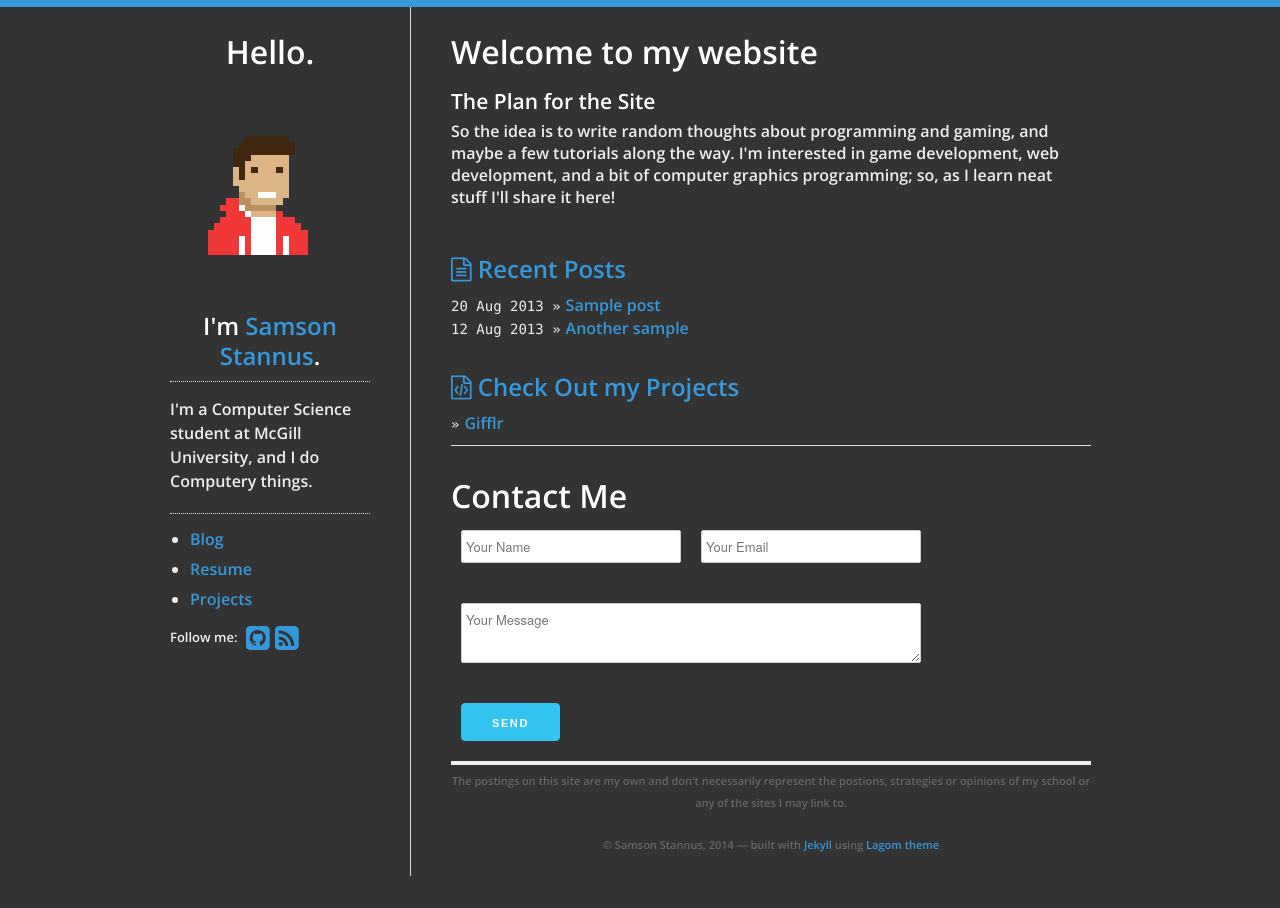
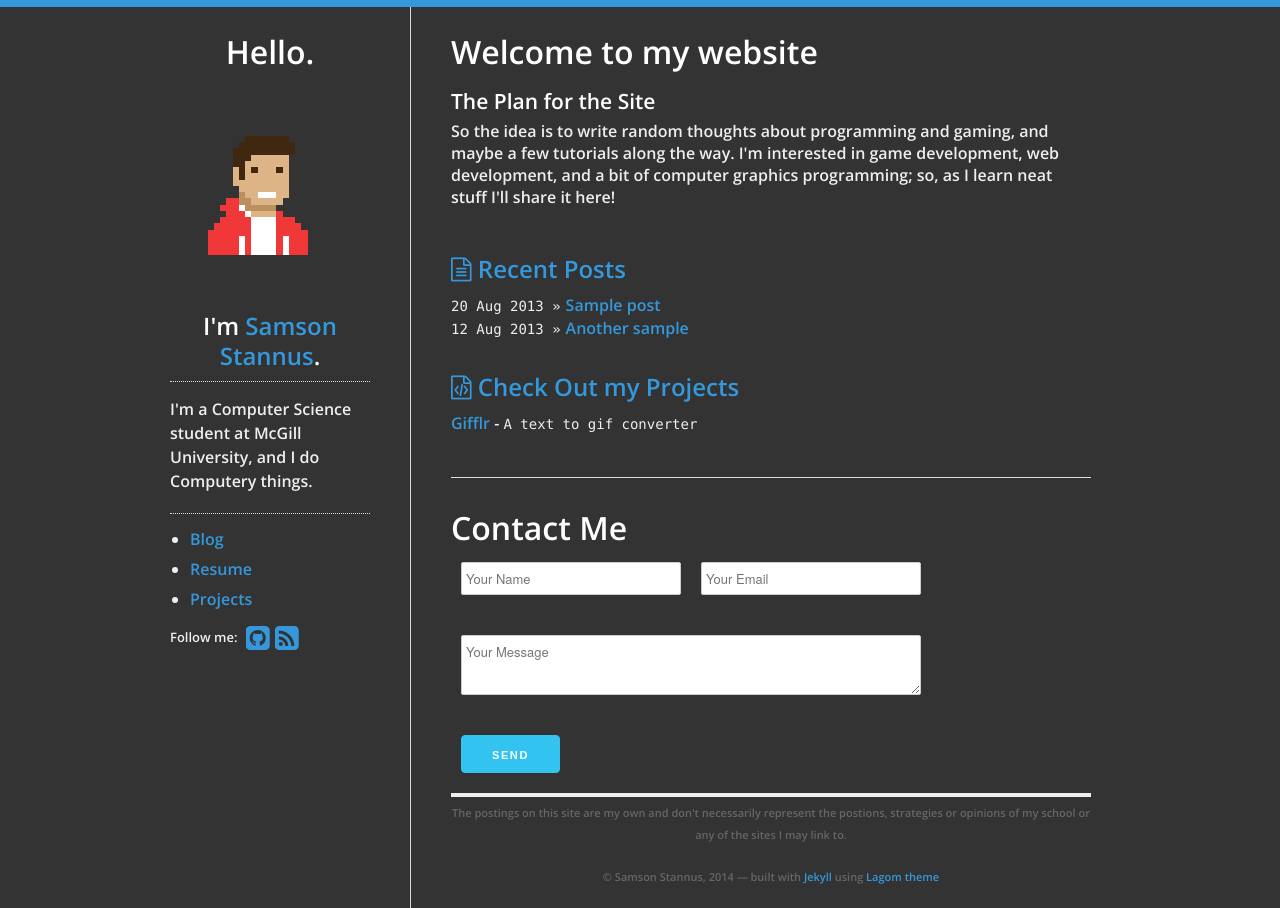
Before and after one commit to SamsonStannus/samsonstannus.github.io, a Jekyll site: the page built from index.html, in a window 1280 px wide. Built offline with Jekyll 4.4.1, drawn with Linux system fonts in a browser that asks for light colours; nearby versions of some CDN libraries.

Commit message:
styled project links on the main page

```diff
--- a/index.html
+++ b/index.html
@@ -20,10 +20,11 @@ title: home
 
   <h2><i class="fa fa-file-code-o"></i> <a href="/projects">Check Out my Projects</a></h2>
   <ul id="blog-posts" class="posts">
-    {% for post in site.categories.projects limit: 2 %}
-      <li><span>&raquo;</span><a href="{{ post.url }}">{{ post.title }}</a></li>
+    {% for project in site.categories.projects limit: 2 %}
+      <li><a href="{{ project.url }}" title="{{ project.title }}">{{ project.title }}</a> - <span>{{ project.description }}</span>  </li>
     {% endfor %}
   </ul>
+</br>
   <hr>
   <h1 id="contact"> Contact Me </h1>
   <div class="row">
--- a/projects/_posts/2015-01-12-gifflr.md
+++ b/projects/_posts/2015-01-12-gifflr.md
@@ -3,4 +3,6 @@ layout: project
 title: Gifflr
 link: http://www.gifflr.net/
 image:
+description: A text to gif converter
+
 ---
--- a/projects/index.html
+++ b/projects/index.html
@@ -12,6 +12,6 @@ title: Projects
 	<ul class="posts">
 
 	  {% for project in site.categories.projects %}
-	    <li><span>{{ project.title }}</span> » <a href="{{ project.url }}" title="{{ project.title }}">{{ project.title }}</a></li>
+	    <li><a href="{{ project.url }}" title="{{ project.title }}">{{ project.title }}</a> » <span>{{ project.description }}</span>  </li>
 	  {% endfor %}
 	</ul>
```
